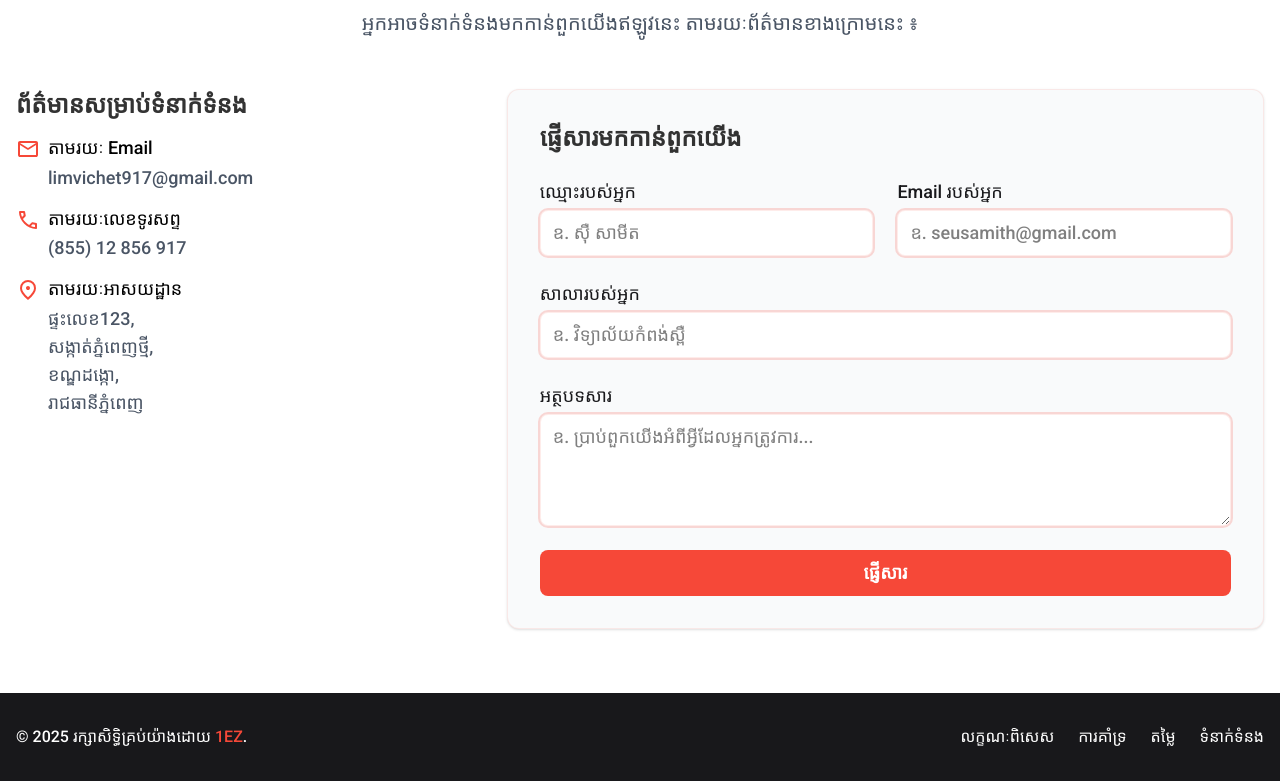
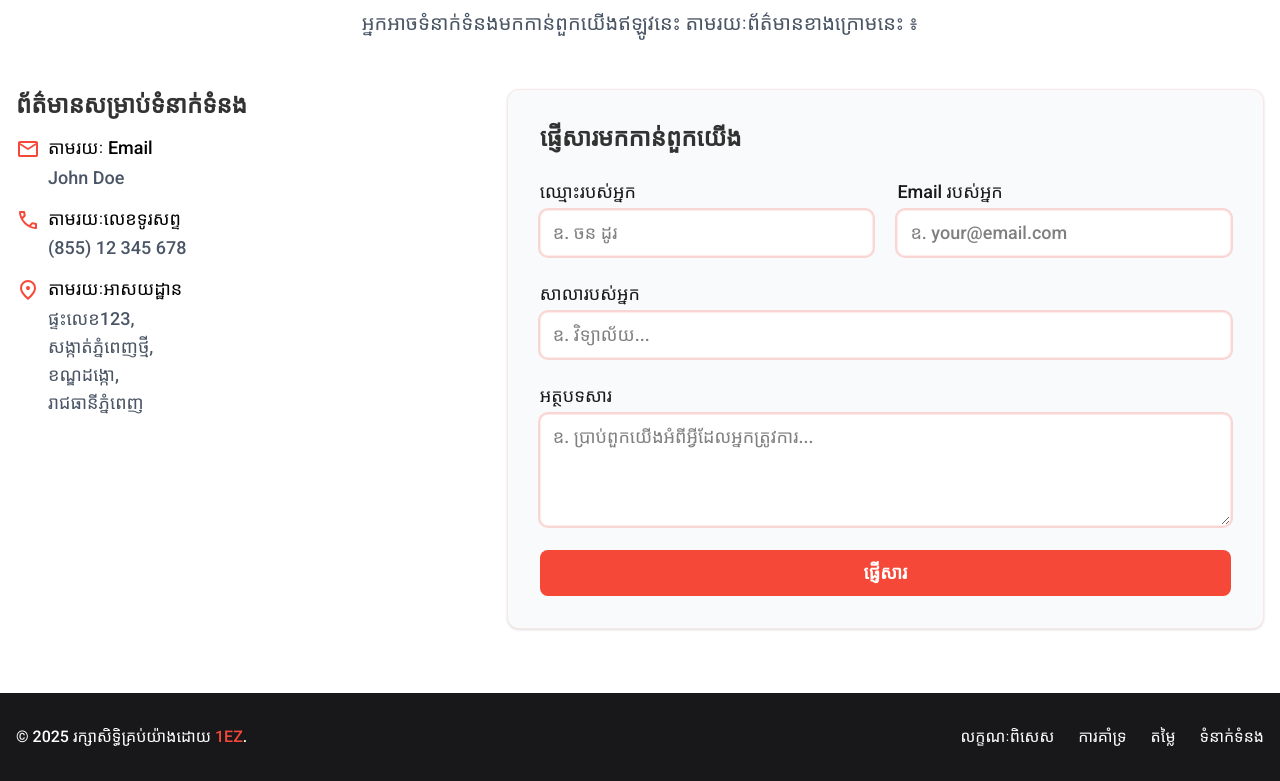
Before and after one commit to samithseu/saas-homepage, a website with bundled scripts: page index.html in a window 1280 px wide. Shown: the part 2947-3728 px from the top of the page. Built offline with nearby package versions, Linux system fonts and the light colour scheme; a web font is replaced by a local one.

Commit message:
[chore]: adjust some typing

```diff
--- a/index.html
+++ b/index.html
@@ -1,4 +1,4 @@
-<!DOCTYPE html>
+<!doctype html>
 <html lang="en">
   <head>
     <meta charset="UTF-8" />
@@ -151,7 +151,7 @@
               class="flex w-full flex-col items-center gap-4 md:mx-auto md:w-max md:flex-row lg:m-0"
             >
               <a
-                href="/app/dashboard"
+                href="#"
                 class="group flex h-max w-full shrink-0 cursor-pointer items-center justify-center gap-1 rounded-lg bg-primary py-2 font-bold text-white transition duration-200 md:w-max md:px-6 lg:hover:bg-primary/80"
               >
                 <span>ប្រើប្រាស់ឥឡូវនេះ</span>
@@ -1395,9 +1395,9 @@
                 <div class="flex flex-col gap-1">
                   <h4 class="text-lg leading-tight text-black">តាមរយៈ Email</h4>
                   <a
-                    href="mailto:limvichet917@gmail.com"
+                    href="mailto:test@test.com"
                     class="text-lg font-normal text-gray-600"
-                    >limvichet917@gmail.com</a
+                    >John Doe</a
                   >
                 </div>
               </div>
@@ -1423,9 +1423,9 @@
                     តាមរយៈលេខទូរសព្ទ
                   </h4>
                   <a
-                    href="tel:012856917"
+                    href="tel:012 345 678"
                     class="text-lg font-normal text-gray-600"
-                    >(855) 12 856 917</a
+                    >(855) 12 345 678</a
                   >
                 </div>
               </div>
@@ -1482,7 +1482,7 @@
                     type="text"
                     name="name"
                     id="name"
-                    placeholder="ឧ. ស៊ឺ សាមីត"
+                    placeholder="ឧ. ចន ដូរ"
                     required
                   />
                 </div>
@@ -1496,7 +1496,7 @@
                     type="email"
                     name="email"
                     id="email"
-                    placeholder="ឧ. seusamith@gmail.com"
+                    placeholder="ឧ. your@email.com"
                     required
                   />
                 </div>
@@ -1508,7 +1508,7 @@
                     type="text"
                     name="school"
                     id="school"
-                    placeholder="ឧ. វិទ្យាល័យកំពង់ស្ពឺ"
+                    placeholder="ឧ. វិទ្យាល័យ..."
                     required
                   />
                 </div>
```
Also changed, not shown: dist/index.html.
